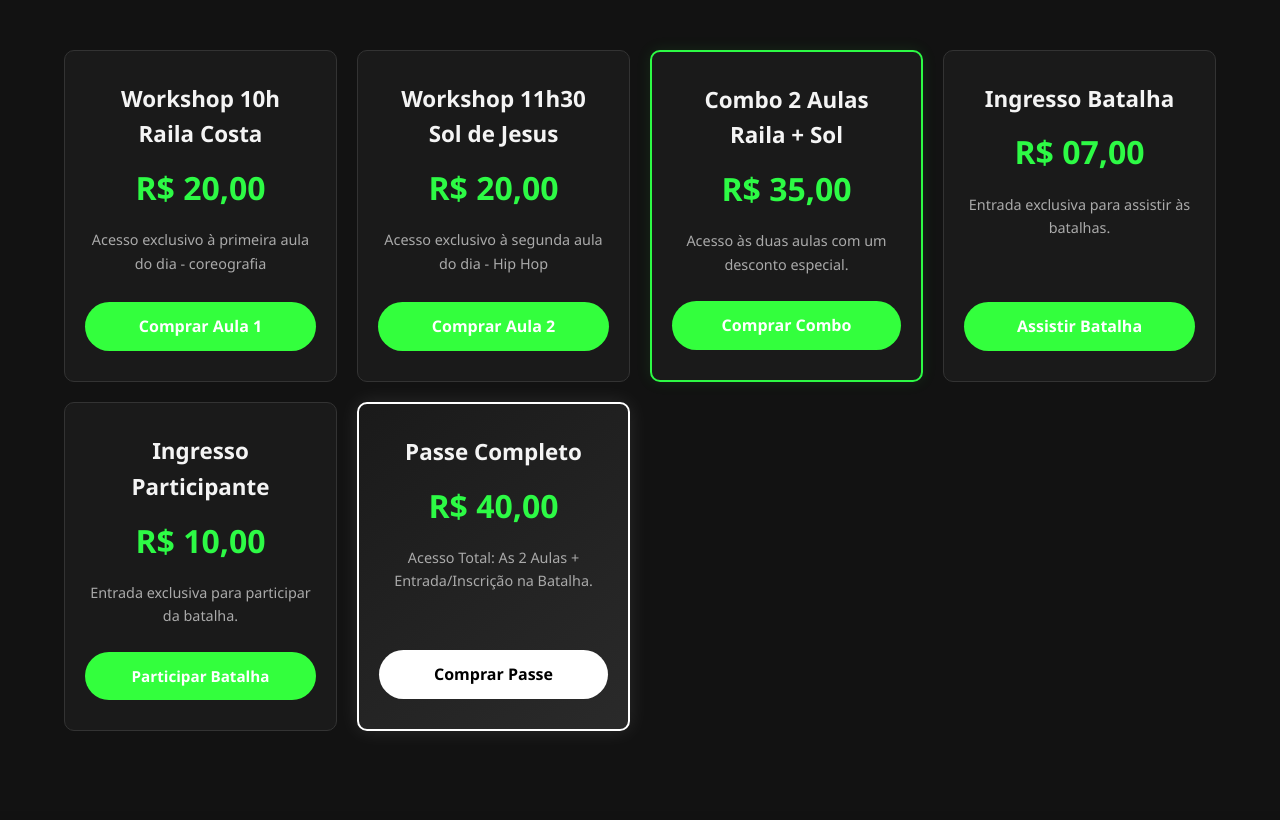
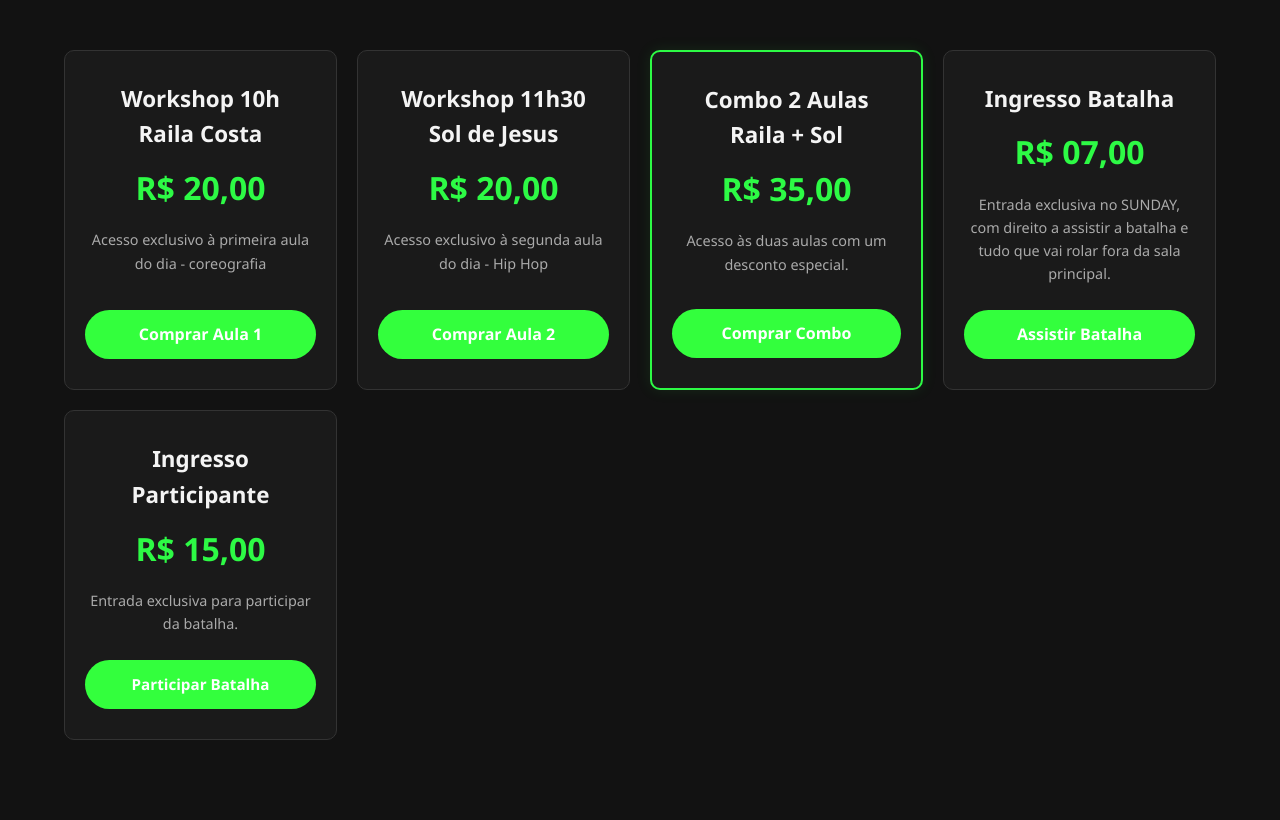
Before and after one commit to EricJuanDM/NextMove, a Flask app: page /ingressos in a window 1280 px wide. Shown: the part 220-1040 px from the top of the page. Before the commit the page ends 951 px from the top, so only its background shows below. Run offline with Flask 3, Linux system fonts and the light colour scheme; a user stored in the database is signed in; some libraries are stand-ins or nearby versions.

Commit message:
Alterando inf

```diff
--- a/templates/ingressos.html
+++ b/templates/ingressos.html
@@ -63,23 +63,17 @@
             <div class="ticket-card">
                 <h3>Ingresso Batalha</h3>
                 <p class="price">R$ 07,00</p>
-                <p class="desc">Entrada exclusiva para assistir às batalhas.</p>
+                <p class="desc">Entrada exclusiva no SUNDAY, com direito a assistir a batalha e tudo que vai rolar fora da sala principal.</p>
                 <a href="https://wa.me/5541991626801?text=Olá!%20Quero%20comprar%20apenas%20o%20Ingresso%20para%20assistir%20às%20batalhas." target="_blank" class="btn-primary" style="width: 100%; text-decoration: none; display: block; box-sizing: border-box; text-align: center;">Assistir Batalha</a>
             </div>
 
             <div class="ticket-card">
                 <h3>Ingresso Participante</h3>
-                <p class="price">R$ 10,00</p>
+                <p class="price">R$ 15,00</p>
                 <p class="desc">Entrada exclusiva para participar da batalha.</p>
                 <a href="https://wa.me/5541991626801?text=Olá!%20Quero%20comprar%20o%20Ingresso%20Participante%20para%20competir%20na%20batalha." target="_blank" class="btn-primary" style="width: 100%; text-decoration: none; display: block; box-sizing: border-box; text-align: center; white-space: nowrap; font-size: 0.95rem;">Participar Batalha</a>
             </div>
 
-            <div class="ticket-card highlight-pro">
-                <h3>Passe Completo</h3>
-                <p class="price">R$ 40,00</p>
-                <p class="desc">Acesso Total: As 2 Aulas + Entrada/Inscrição na Batalha.</p>
-                <a href="https://wa.me/5541991626801?text=Olá!%20Quero%20garantir%20o%20meu%20Passe%20Completo%20pro%20evento!" target="_blank" class="btn-primary" style="width: 100%; background-color: #fff; color: #000; text-decoration: none; display: block; box-sizing: border-box; text-align: center;">Comprar Passe</a>
-            </div>
         </div>
     </section>
 
```
Also changed, not shown: templates/index.html (+4 -4 lines).
